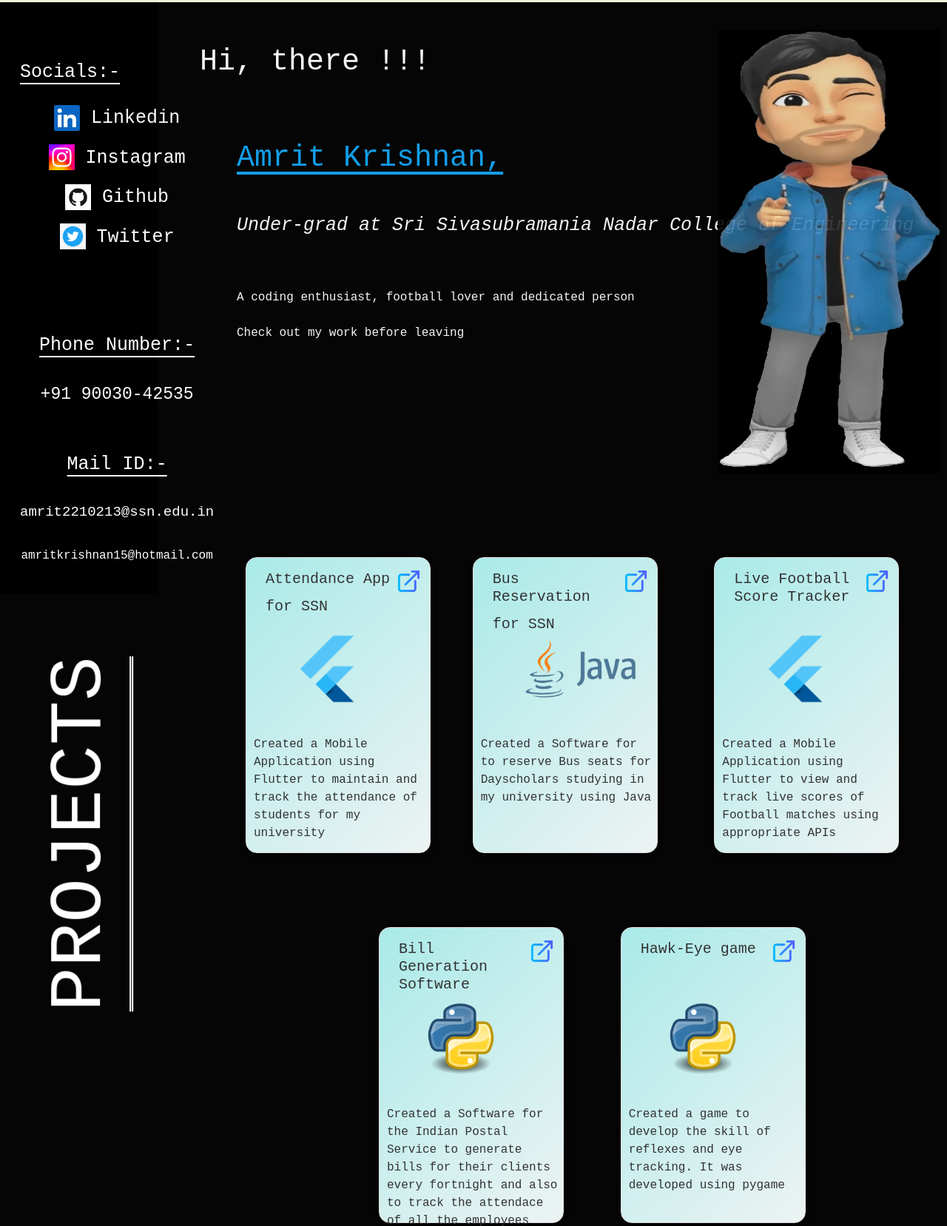
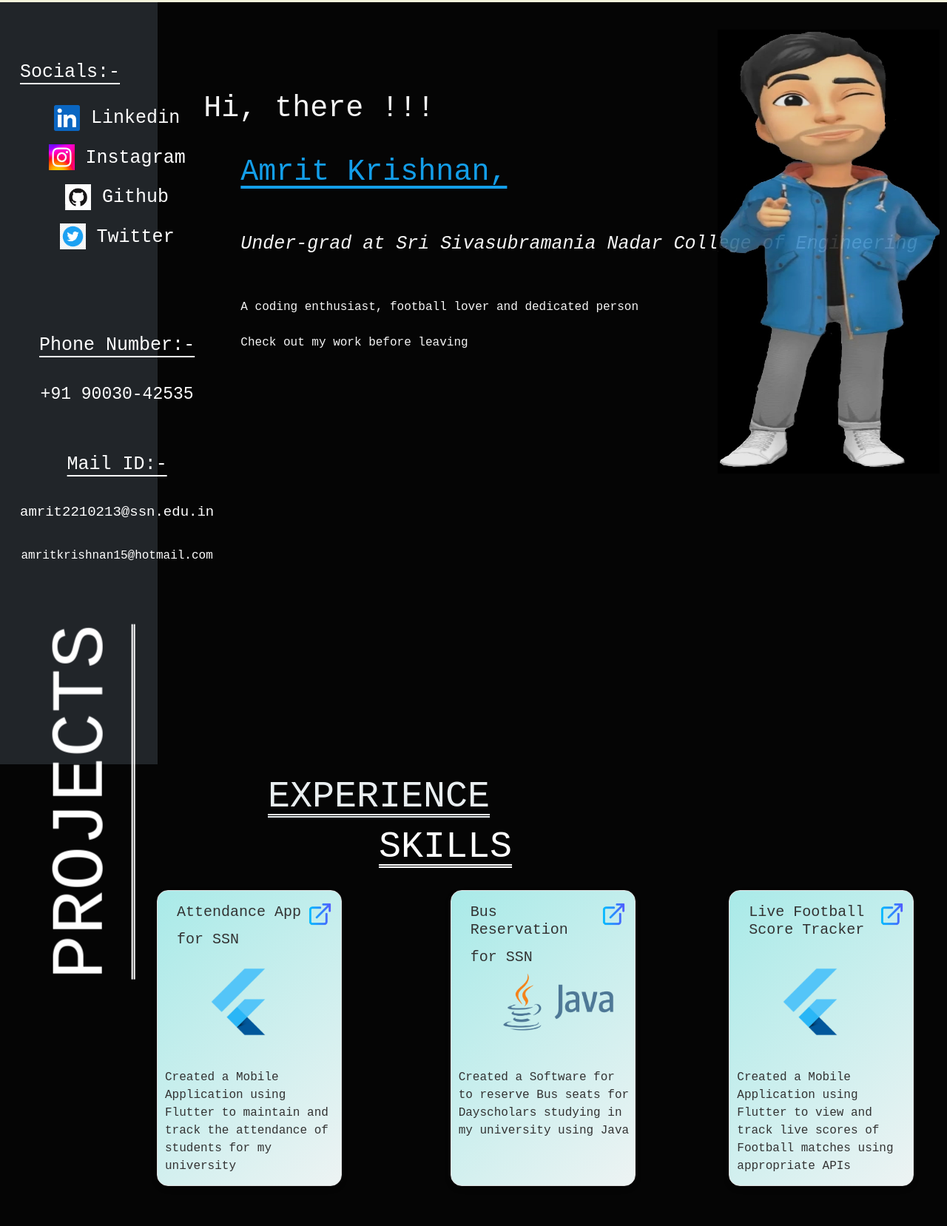
Before and after one commit to Ak010504/Amrit-Krishnan, a plain HTML site: page index.html in a window 1280 px wide. Shown: the part 60-1717 px from the top of the page at 74% size. Drawn offline with nearby package versions, Linux system fonts and the light colour scheme.

Commit message:
Update styles1.css

```diff
--- a/styles1.css
+++ b/styles1.css
@@ -100,17 +100,17 @@ nav{
 
 
 #hi{
-    position: absolute;
-    left: 270px;
+    position: relative;
+    left: 50px;
     top: 120px;
     color: whitesmoke;
     transition: color 0.5s ease, top 0.5s ease;
 }
 
 #name{
-    position: absolute;
-    left: 320px;
-    top: 250px;
+    position: relative;
+    left: 100px;
+    top: 150px;
     color: rgb(19, 158, 233);
     text-decoration-line: underline;
     text-underline-offset: 8px;
@@ -119,9 +119,9 @@ nav{
 #clg{
     font-style: italic;
     font-size:25px;
-    position: absolute;
-    left: 320px;
-    top: 350px;
+    position: relative;
+    left: 100px;
+    top: 200px;
     color: whitesmoke;
 }
 
@@ -152,10 +152,8 @@ nav{
     top: 800px;
     width: 100%;
 }
-.col-md-2.bg-dark.text-white.sidebar {
+.col-2.bg-dark.text-white {
     background-color: black !important; /* Force sidebar to be black */
-    height: 100%;
-    position: absolute;
     text-align: center;
     animation: fadeInLeft 0.5s ease-in-out forwards 0.5s;
 }
@@ -259,16 +257,16 @@ nav{
 
 #Intro{
     color: whitesmoke;
-    position: absolute;
-    top: 450px;
-    left: 320px;
+    position: relative;
+    top: 250px;
+    left: 100px;
 }
 
 
 #proj-title{
-    position: absolute;
+    position: relative;
     transform: rotate(-90deg);
-    top: 1200px;
+    top: 400px;
     font-size: 100px;
     right: 0px;
     left: 5px;
@@ -279,8 +277,9 @@ nav{
 }
 
 #exp-title{
-    position: absolute;
-    top: 1800px;
+    position: relative;
+    top: 150px;
+    color: rgb(233, 238, 240);
     font-size: 50px;
     right: 0px;
     left: 350px;
@@ -293,11 +292,11 @@ nav{
     color: rgb(90, 181, 214);
 }
 .about-intro{
-    position: absolute;
+    position: relative;
     margin-left: 250px;
-    top: 2600px;
     font-size: 20px;
     color: whitesmoke;
+    bottom: 200px;
 }
 
 #about-me{
@@ -311,11 +310,12 @@ nav{
 }
 
 #skills-title{
-    position: absolute;
-    top: 1800px;
+    position: relative;
+    top: 150px;
     font-size: 50px;
+    color: white;
     right: 0px;
-    left: 1050px;
+    left: 500px;
     text-decoration-line: underline;
     text-decoration-style:double;
     text-underline-offset: 10px;
@@ -348,20 +348,20 @@ nav{
 
 #proj2{
     position: relative;
-    margin-left: 500px;
+    margin-left: 450px;
     margin-top: 100px;
 }
 
 #exp1{
     position: relative;
     margin-left: 280px;
-    margin-top: 300px;
+    margin-top: 200px;
 }
 
 #skills{
     position: relative;
     margin-left: 420px;
-    margin-top: 300px;
+    margin-top: 200px;
 }
 #proj3{
     position: relative;
@@ -374,20 +374,20 @@ html {
 }
 #card1{
     position: relative;
-    margin-left: 320px;
-    margin-top: 750px;
+    margin-left: 200px;
+    margin-top: 170px;
 }
 #card2{
     position: relative;
-    margin-left: 200px;
-    margin-top: 750px;
+    margin-left: 170px;
+    margin-top: 170px;
 }
 #card3{
     position: relative;
-    margin-left: 100px;
-    margin-top: 750px;
+    margin-left: 120px;
+    margin-top: 170px;
 }
-@media (max-width: 768px) {
+@media (max-width: 1200px) {
     #snap {
         display: none; /* Hides the snap image on mobile */
     }
```
